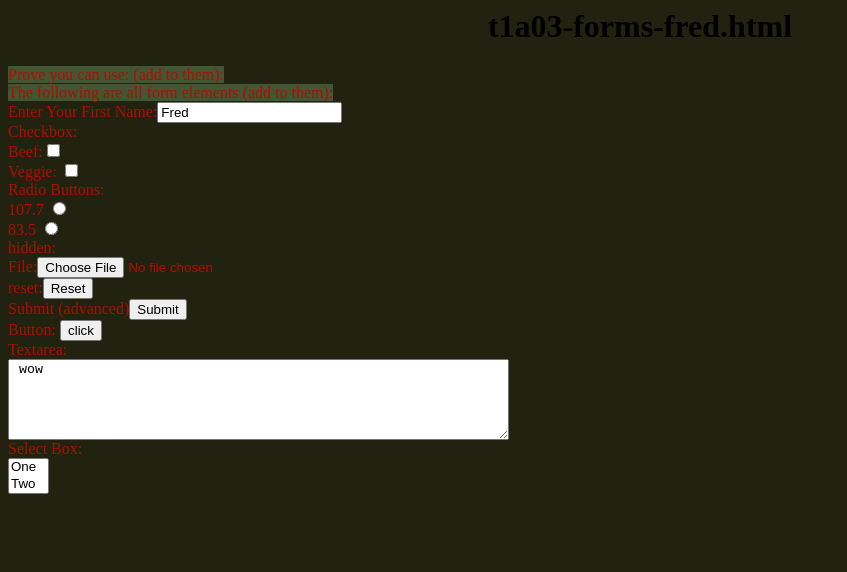
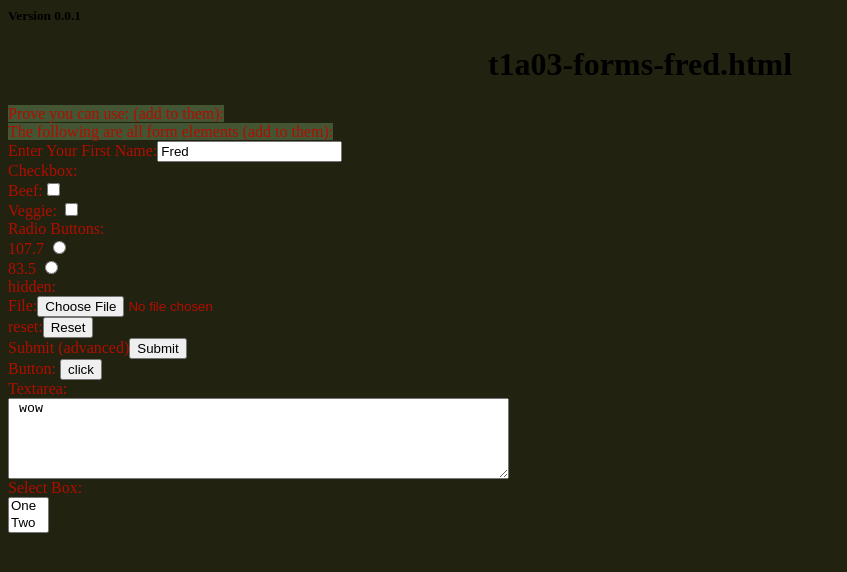
Before and after one commit to AronHernandez14/gameDev22-Aron, a plain HTML site: page public/t1A03-forms-by-aron.html in a window 1280 px wide. Shown: the whole page, without its empty margins (0-847 px from the left). Drawn offline with Linux system fonts and the light colour scheme.

Commit message:
Update t1A03-forms-by-aron.html

```diff
--- a/public/t1A03-forms-by-aron.html
+++ b/public/t1A03-forms-by-aron.html
@@ -1,3 +1,5 @@
+<h5> Version 0.0.1</h5>
+
 <h1 align=center>t1a03-forms-fred.html</h1>
 
 <html>
```
